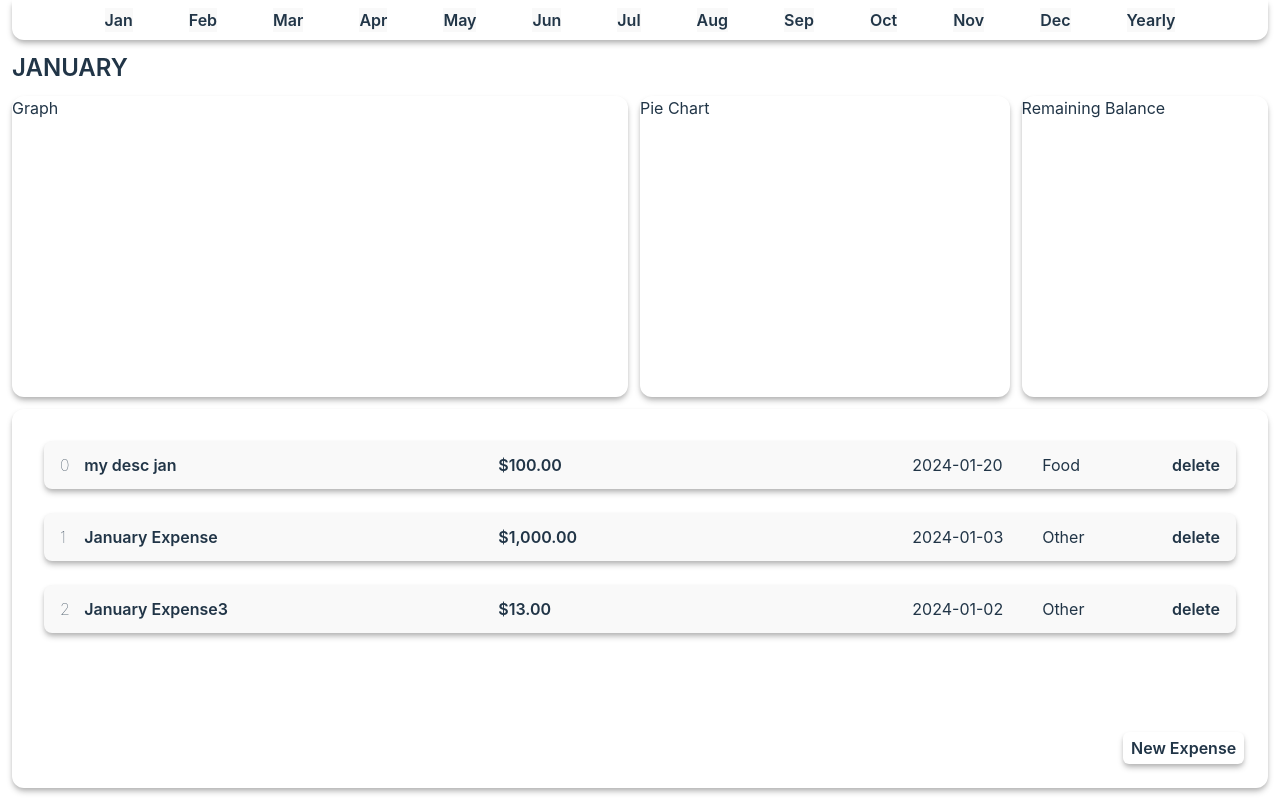
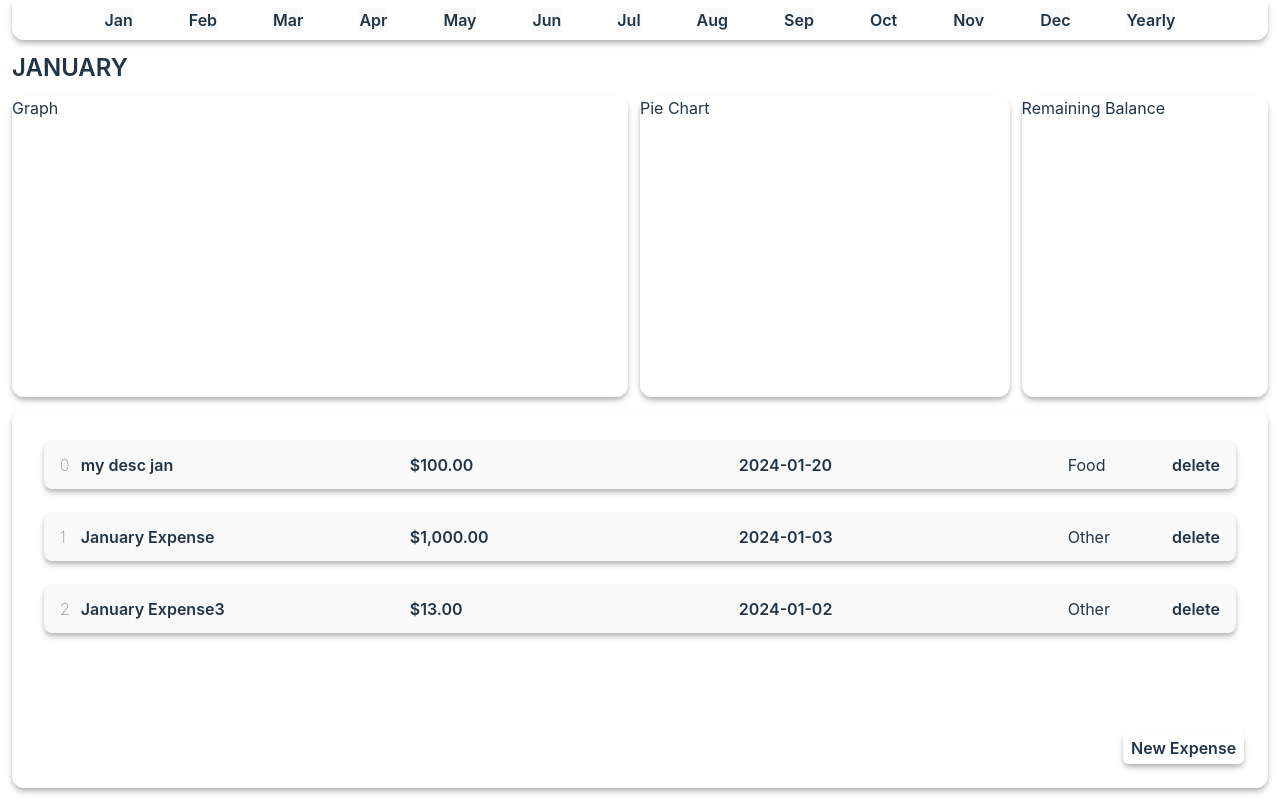
Before and after one commit to vChrisL/Finance-Tracker, a React (Vite) app: page / in a window 1280 px wide. Built offline with nearby package versions, Linux system fonts and the light colour scheme.

Commit message:
updated comment code

```diff
--- a/src/components/Expense-component.tsx
+++ b/src/components/Expense-component.tsx
@@ -30,7 +30,7 @@ export function Expense({id, expenseData}: IExpenseProps){
 
     // description component
     const descComponent = () => {
-        // if editing desc is true, create input element
+        // if editing desc is true, create input element for editing, else create a single paragraph element
         if(isEditingField.editingDesc){
             return(
                 <div className="w-1/2 font-semibold truncate" onDoubleClick={() => setIsEditingField({...isEditingField, editingDesc: true})} >
@@ -56,6 +56,7 @@ export function Expense({id, expenseData}: IExpenseProps){
     }
     // amount component
     const amountComponent = () => {
+        // if editing amount is true, create input element for editing, else create a single paragraph element
         if(isEditingField.editingAmount){
             return(
                 <div className="w-1/2 font-semibold truncate" onDoubleClick={() => setIsEditingField({...isEditingField, editingAmount: true})} >
@@ -79,6 +80,39 @@ export function Expense({id, expenseData}: IExpenseProps){
             )
         }
     }
+    // date component
+    const dateComponent = () => {
+        // if editing amount is true, create input element for editing, else create a single paragraph element
+        const splitDate: string[] = date.split('-');
+        const finalDay: number = new Date(parseInt(splitDate[0]), parseInt(splitDate[1]), 0).getDate();
+
+        if(isEditingField.editingDate){
+            return(
+                <div className="w-1/2 font-semibold truncate" onDoubleClick={() => setIsEditingField({...isEditingField, editingDate: true})} >
+                    <input className="bg-[#dbdbdb]"
+                    type="date"
+                    min={`${splitDate[0]}-${splitDate[1]}-01`}
+                    max={`${splitDate[0]}-${splitDate[1]}-${finalDay}`} //! continue later!
+                    defaultValue={date}
+                    onChange={(e) => setDate(e.target.value)}
+                    tabIndex={0}
+                    onBlur={() => (
+                        setIsEditingField({...isEditingField, editingDate: false}),
+                        expenseData.date = date,
+                        updateMasterList()
+                    )}/>
+                </div>
+            )
+        }
+        else {
+            return(
+                <div className="w-1/2 font-semibold truncate" onDoubleClick={() => setIsEditingField({...isEditingField, editingDate: true})}>
+                    <p className="min-w-20 min-h-5 align-middle">{date}</p>
+                </div>
+            )
+        }
+    }
+
 
     // Handles deleting expense on delete button click
     function onDelete(){
@@ -92,10 +126,7 @@ export function Expense({id, expenseData}: IExpenseProps){
             <div className=" w-[2%] font-thin">{id}</div>
             {descComponent()}
             {amountComponent()}
-            <div className="min-w-fit w-[15%] truncate" onDoubleClick={() => setIsEditingField({...isEditingField, editingDate: true})}>
-                {isEditingField.editingDate ?
-                <input className="bg-[#dbdbdb]" defaultValue={date} onChange={(e) => setDate(e.target.value)} tabIndex={0} onBlur={() => (setIsEditingField({...isEditingField, editingDate: false}), expenseData.date = date, updateMasterList())}/> : <p className="min-w-20 min-h-5 align-middle">{date}</p>}
-            </div>
+            {dateComponent()}
             <div className="min-w-fit w-[15%] truncate">
                 <p>{isEditingField.editingCategory ? 'Editing' : category}</p>
             </div>
```
